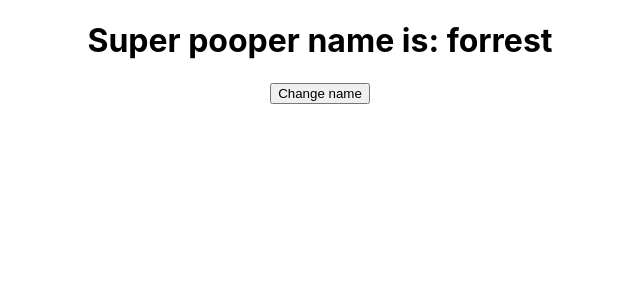
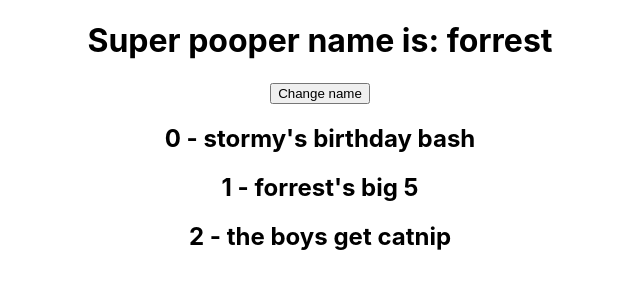
Before and after one commit to drayoden/udemyreact, a React (Create React App) app: page / in a window 1280 px wide. Shown: the top 300 px of the page, without its empty margins (320-960 px from the left). Built offline with nearby package versions, Linux system fonts and the light colour scheme.

Commit message:
complete 20 output a list

```diff
--- a/src/App.js
+++ b/src/App.js
@@ -4,6 +4,14 @@ import { useState } from 'react'
 function App() {
 
   const [name, setName ] = useState('forrest')  // array destrucure to a variable(name) and function(setName)
+
+  // cycle through the events and display each one with proper formatting...
+  const [events, setEvents] = useState([
+    {title: "stormy's birthday bash",id: 1},
+    {title: "forrest's big 5",id: 2},
+    {title: "the boys get catnip",id: 3}
+  ])
+
 
   const hClick = () => {
     setName('stormy')   // use the function 'setName' created above to change the value of 'name'
@@ -14,6 +22,13 @@ function App() {
     <div className="App">
       <h1>Super pooper name is: {name}</h1>
       <button onClick={hClick}>Change name</button>
+
+      {/* map method has 'index' as well... cannot be used as a key, just a counter */}
+      {events.map( (event, index) => (
+        <div key={event.id}>
+          <h2>{index} - {event.title}</h2>
+        </div>
+      ) )}
     </div>
   );
 }
```
Also changed, not shown: 1 other file (tests, documents, lock files or other folders).
